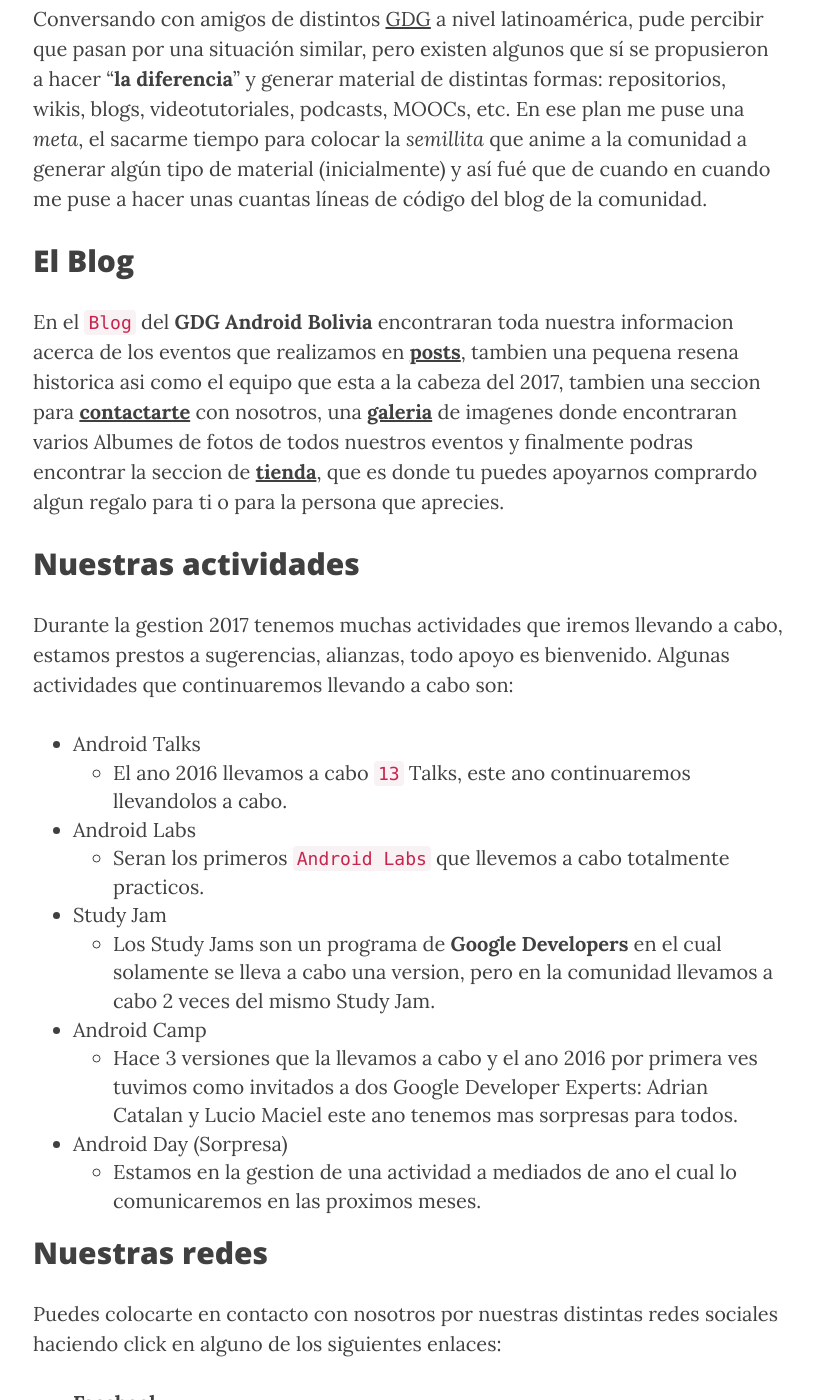
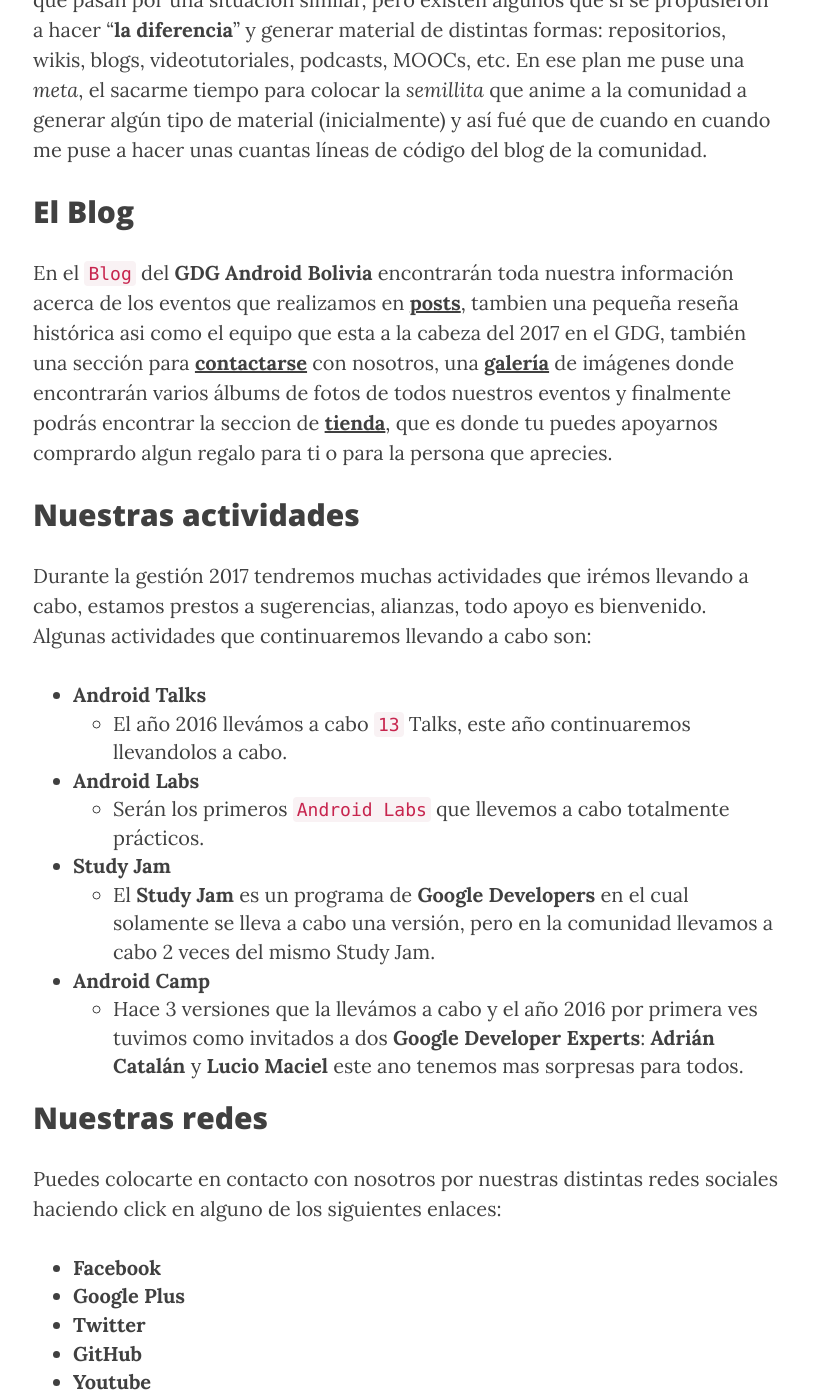
Before and after one commit to GDGAndroidBolivia/gdgandroidbolivia.github.io, a Jekyll site: the page built from _posts/2017-01-20-lanzamiento-blog.markdown, in a window 1280 px wide and 1400 px high, scrolled down 1001 px. Shown: the whole window, without its empty margins (232-1045 px from the left). Built offline with Jekyll 4.4.1, drawn with Linux system fonts in a browser that asks for light colours; nearby versions of some CDN libraries; comment, search, counter and statistics services are not loaded; some of the changed text lies outside the part shown.

Commit message:
Se finalizo la elaboracion del primer post

```diff
--- a/_posts/2017-01-20-lanzamiento-blog.markdown
+++ b/_posts/2017-01-20-lanzamiento-blog.markdown
@@ -2,10 +2,10 @@
 layout:         post
 published:      true
 comments:       true
-header-img:     /img/post/post_01.jpg
+header-img:     /img/post/post_01_head.jpg
 date:           2017-01-20 10:00:00
 title:          "Lanzamiento Blog GDG Android Bolivia"
-description:    "Se lanza oficialmente el Blog del GDG Android Bolivia, donde tendremos persistente toda información acerca de la comunidad."
+description:    "Iniciamos oficialmente el Blog del GDG Android Bolivia, donde tendremos persistente toda información que se genere en la comunidad."
 author:         "Gustavo Lizarraga"
 author_pic:     /img/post/authors/gusn8.jpg
 bio:            "UI/UX Designer, Fron-end & Mobile Dev"
@@ -17,39 +17,30 @@ yt_user:        GustavoLizarraga
 ws_user:        www.miramicodigo.com
 email:          lizarraga.gux@gmail.com
 ---
-ñ
-á
-é
-í
-ó
-ú
-¡
-¿
-
+***
 # La razón
 
-Hace varios, largos y ajetreados años que realizamos actividades y siempre tenía la idea de hacer persistente toda la información que se genera en todos nuestros eventos (documentación, código, proyectos, presentaciones, etc), pero por distintas situaciones: *problemas*, ~~trabajo~~, familia u otras actividades que surgen en el día a día no se logró realizar algo.
+Hace varios largos y ajetreados años que realizamos actividades y siempre tenía la idea de hacer persistente toda la información que se genera en todos nuestros eventos (documentación, código, proyectos, presentaciones, etc), pero por distintas situaciones: *problemas*, ~~trabajo~~, familia u otras actividades que surgen en el día a día no se logró realizar algo.
 
-Conversando con amigos de distintos [GDG](http://developers.google.com/groups/) a nivel latinoamérica, pude percibir que pasan por una situación similar, pero existen algunos que sí se propusieron a hacer "**la diferencia**" y generar material de distintas formas: repositorios, wikis, blogs, videotutoriales, podcasts, MOOCs, etc. En ese plan me puse una *meta*, el sacarme tiempo para colocar la *semillita* que anime a la comunidad a generar algún tipo de material (inicialmente) y así fué que de cuando en cuando me puse a hacer unas cuantas líneas de código del blog de la comunidad.
+Conversando con amigos de distintos **[GDG](http://developers.google.com/groups/)** a nivel latinoamérica, pude percibir que pasan por una situación similar, pero existen algunos que sí se propusieron a hacer "**la diferencia**" y generar material de distintas formas: repositorios, wikis, blogs, videotutoriales, podcasts, MOOCs, etc. En ese plan me puse una *meta*, el sacarme tiempo para colocar la *semillita* que anime a la comunidad a generar algún tipo de material (inicialmente) y así fué que de cuando en cuando me puse a hacer unas cuantas líneas de código del blog de la comunidad.
 
 ## El Blog
 
-En el `Blog` del **GDG Android Bolivia** encontraran toda nuestra informacion acerca de los eventos que realizamos en **[posts](/)**, tambien una pequena resena historica asi como el equipo que esta a la cabeza del 2017, tambien una seccion para **[contactarte](/contacto)** con nosotros, una **[galeria](galeria)** de imagenes donde encontraran varios Albumes de fotos de todos nuestros eventos y finalmente podras encontrar la seccion de **[tienda](/tienda)**, que es donde tu puedes apoyarnos comprardo algun regalo para ti o para la persona que aprecies.
+En el `Blog` del **GDG Android Bolivia** encontrarán toda nuestra información acerca de los eventos que realizamos en **[posts](/)**, tambien una pequeña reseña histórica asi como el equipo que esta a la cabeza del 2017 en el GDG, también una sección para **[contactarse](/contacto)** con nosotros, una **[galería](/galeria)** de imágenes donde encontrarán varios álbums de fotos de todos nuestros eventos y finalmente podrás encontrar la seccion de **[tienda](/tienda)**, que es donde tu puedes apoyarnos comprardo algun regalo para ti o para la persona que aprecies.
 
 ## Nuestras actividades
 
-Durante la gestion 2017 tenemos muchas actividades que iremos llevando a cabo, estamos prestos a sugerencias, alianzas, todo apoyo es bienvenido.
+Durante la gestión 2017 tendremos muchas actividades que irémos llevando a cabo, estamos prestos a sugerencias, alianzas, todo apoyo es bienvenido.
 Algunas actividades que continuaremos llevando a cabo son:
-* Android Talks
-    - El ano 2016 llevamos a cabo `13` Talks, este ano continuaremos llevandolos a cabo.
-* Android Labs
-    - Seran los primeros `Android Labs` que llevemos a cabo totalmente practicos.
-* Study Jam
-    - Los Study Jams son un programa de **[Google Developers](https://www.developers.google.com)** en el cual solamente se lleva a cabo una version, pero en la comunidad llevamos a cabo 2 veces del mismo Study Jam.
-* Android Camp
-    - Hace 3 versiones que la llevamos a cabo y el ano 2016 por primera ves tuvimos como invitados a dos [Google Developer Experts](https://www.googke,cin): [Adrian Catalan]() y [Lucio Maciel]() este ano tenemos mas sorpresas para todos.
-* Android Day (Sorpresa)
-    - Estamos en la gestion de una actividad a mediados de ano el cual lo comunicaremos en las proximos meses.
+
+* **Android Talks**
+    - El año 2016 llevámos a cabo `13` Talks, este año continuaremos llevandolos a cabo.
+* **Android Labs**
+    - Serán los primeros `Android Labs` que llevemos a cabo totalmente prácticos.
+* **Study Jam**
+    - El **[Study Jam](http://developerstudyjams.com/)** es un programa de **[Google Developers](https://developers.google.com)** en el cual solamente se lleva a cabo una versión, pero en la comunidad llevamos a cabo 2 veces del mismo Study Jam.
+* **Android Camp**
+    - Hace 3 versiones que la llevámos a cabo y el año 2016 por primera ves tuvimos como invitados a dos **[Google Developer Experts](https://developers.google.com/experts/)**: **[Adrián Catalán](https://developers.google.com/experts/people/asd)** y **[Lucio Maciel](https://developers.google.com/experts/people/lucio-maciel.html)** este ano tenemos mas sorpresas para todos.
 
 ## Nuestras redes
 
@@ -62,6 +53,6 @@ Puedes colocarte en contacto con nosotros por nuestras distintas redes sociales
 * **[Youtube](https://www)**
 * **[Grupo en Facebook](https://www.facebook.com/groups/GDGAndroidBolivia)**
 
-Tienes alguna duda hacia nosotros? No dudes en escribirnos.
+¿Tienes alguna duda hacia nosotros? No dudes en escribirnos.
 
 ***GDG Android Bolivia***
```
